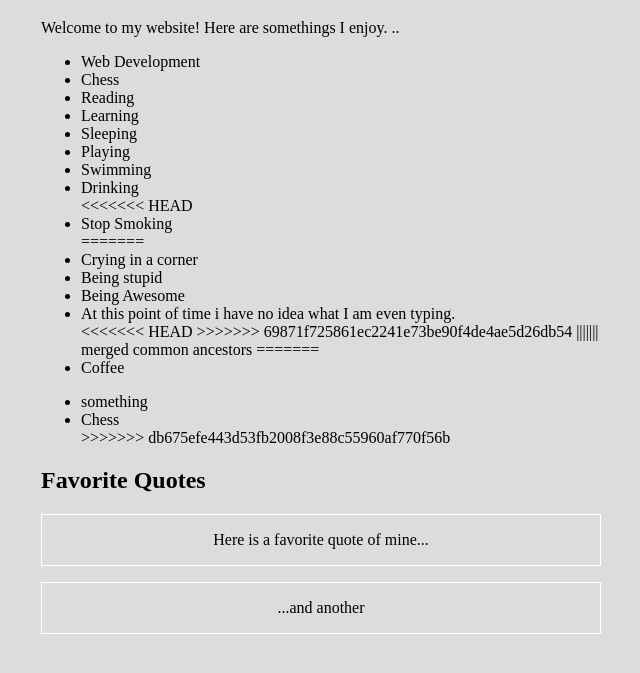
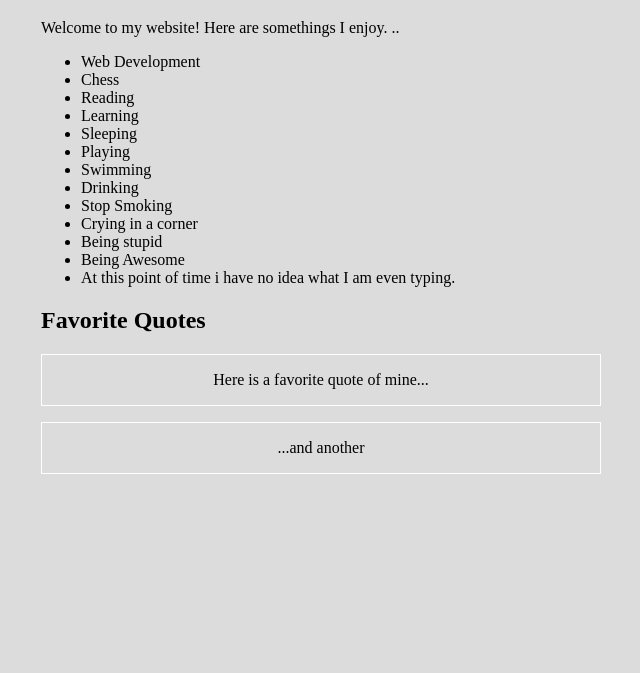
Before and after one commit to garvit88/FirstExercise, a plain HTML site: page index.html in a window 1280 px wide. Shown: the part 61-734 px from the top of the page, without its empty margins (299-939 px from the left). Drawn offline with Linux system fonts and the light colour scheme.

Commit message:
resolve conflicts

```diff
--- a/index.html
+++ b/index.html
@@ -20,24 +20,13 @@
 			<li> Playing</li>
 			<li> Swimming</li>
 			<li> Drinking</li>
-<<<<<<< HEAD
+
 			<li> Stop Smoking </li>
-=======
+
 			<li> Crying in a corner</li>
 			<li> Being stupid</li>
 			<li> Being Awesome</li>
 			<li> At this point of time i have no idea what I am even typing.</li>
-<<<<<<< HEAD
->>>>>>> 69871f725861ec2241e73be90f4de4ae5d26db54
-||||||| merged common ancestors
-=======
-			<li> Coffee</li>
-		</ul>
-
-		<ul>
-			<li> something </li>
-			<li> Chess </li>
->>>>>>> db675efe443d53fb2008f3e88c55960af770f56b
 		</ul>
 
 		<h2> Favorite Quotes </h2>
```
